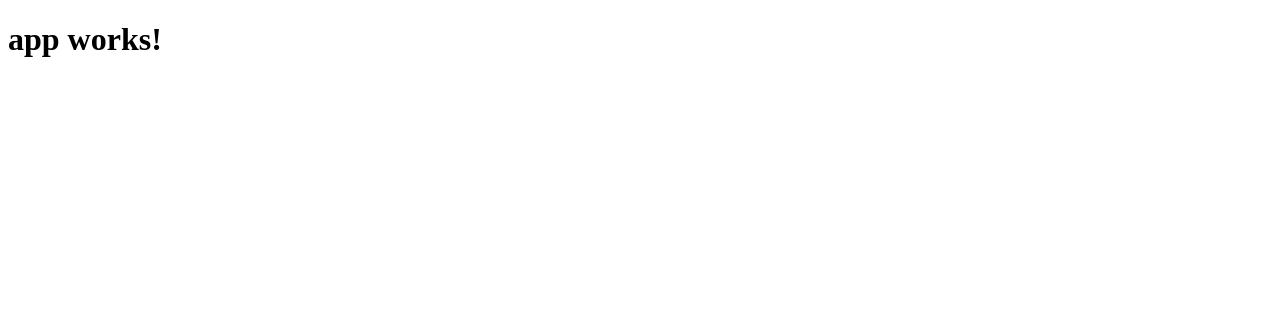
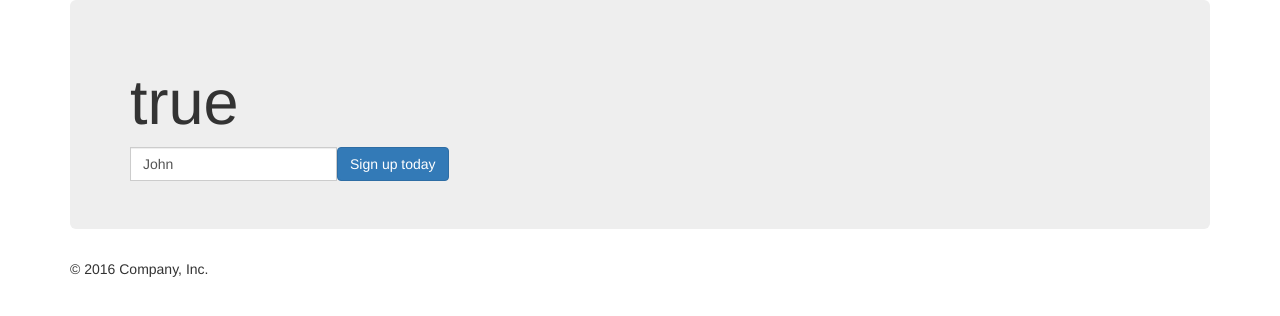
Before and after one commit to LintonBlack/Angular2-Forms, an Angular app: page / in a window 1280 px wide. Shown: the top 316 px of the page. Built offline with nearby package versions, Linux system fonts and the light colour scheme.

Commit message:
Validation field is required

```diff
--- a/src/app/app.component.html
+++ b/src/app/app.component.html
@@ -1,3 +1,24 @@
-<h1>
-  {{title}}
-</h1>
+<div class="container">
+      <div class="jumbotron">
+        <h1>{{usernameRef.valid}}</h1>
+        <form class="form-inline">
+		  <div class="form-group">
+		    <div class="input-group">
+		      <input
+			      type="text"
+			      required
+			      #usernameRef="ngModel"
+			      class="form-control"
+			      name="username"
+			      id="exampleInputAmount"
+			      [(ngModel)]="username"
+			      placeholder="Username"/>
+		    </div>
+		  </div>
+		  <button type="submit" class="btn btn-primary">Sign up today</button>
+		</form>
+      </div>
+      <footer class="footer">
+        <p>© 2016 Company, Inc.</p>
+      </footer>
+</div>
--- a/src/app/app.component.ts
+++ b/src/app/app.component.ts
@@ -6,5 +6,9 @@ import { Component } from '@angular/core';
   styleUrls: ['./app.component.css']
 })
 export class AppComponent {
-  title = 'app works!';
+  username;
+
+  constructor() {
+  	this.username = "John";
+  }
 }
--- a/src/index.html
+++ b/src/index.html
@@ -4,7 +4,7 @@
   <meta charset="utf-8">
   <title>Forms</title>
   <base href="/">
-
+<link rel="stylesheet" href="https://maxcdn.bootstrapcdn.com/bootstrap/3.3.7/css/bootstrap.min.css">
   <meta name="viewport" content="width=device-width, initial-scale=1">
   <link rel="icon" type="image/x-icon" href="favicon.ico">
 </head>
```
